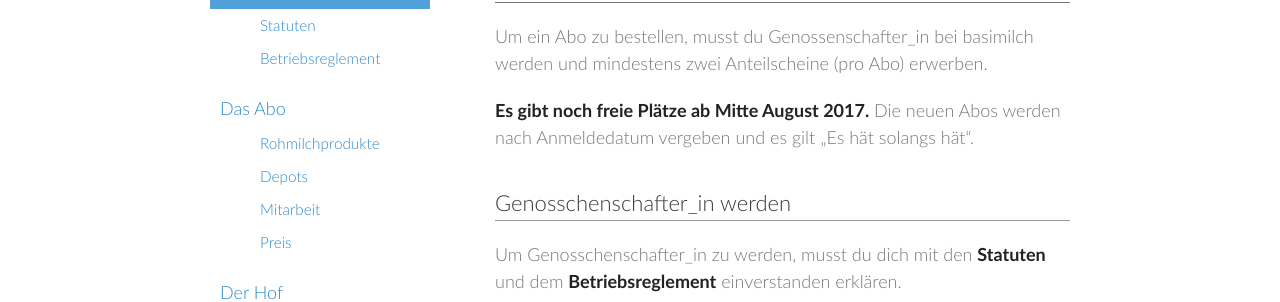
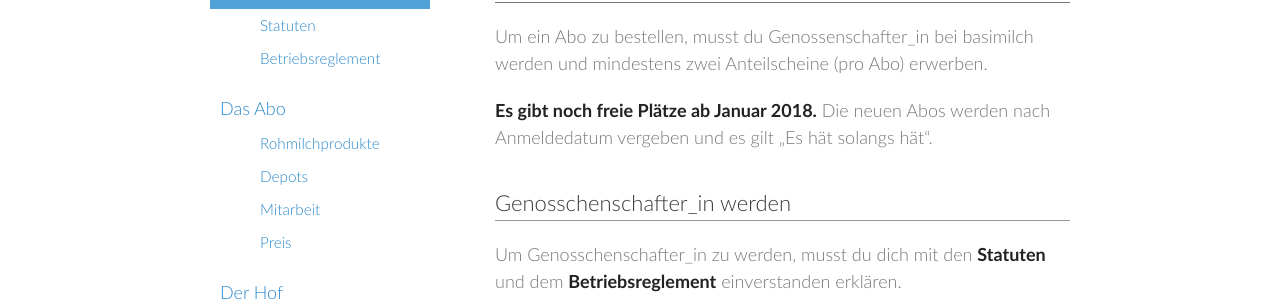
Before and after one commit to vryser/basimilch.github.io, a Jekyll site: the page built from pages/010-die-genossenschaft.md, in a window 1280 px wide and 900 px high, scrolled down 669 px. Shown: the part 161-463 px from the top of the window. Built offline with Jekyll 4.4.1, drawn with Linux system fonts in a browser that asks for light colours.

Commit message:
Abobestellen-ab-Januar2018

```diff
--- a/pages/010-die-genossenschaft.md
+++ b/pages/010-die-genossenschaft.md
@@ -25,7 +25,7 @@ Um ein Abo zu bestellen, musst du Genossenschafter_in bei
 {{site.info.shortname}} werden und mindestens zwei Anteilscheine (pro
 Abo) erwerben.
 
-**Es gibt noch freie Plätze ab Mitte August 2017.** Die neuen Abos werden
+**Es gibt noch freie Plätze ab Januar 2018.** Die neuen Abos werden
 nach Anmeldedatum vergeben und es gilt „Es hät solangs hät“.
 
 ## Genosschenschafter_in werden
```
